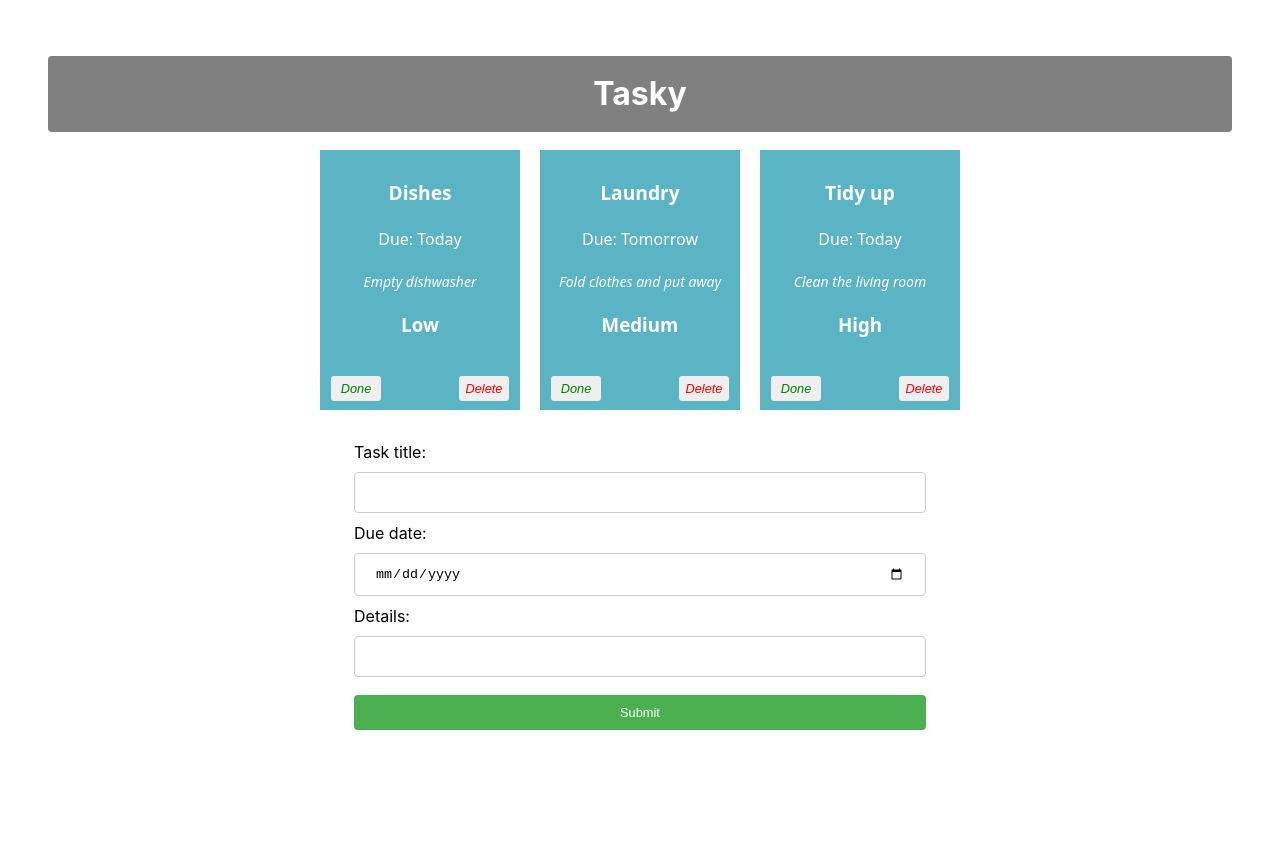
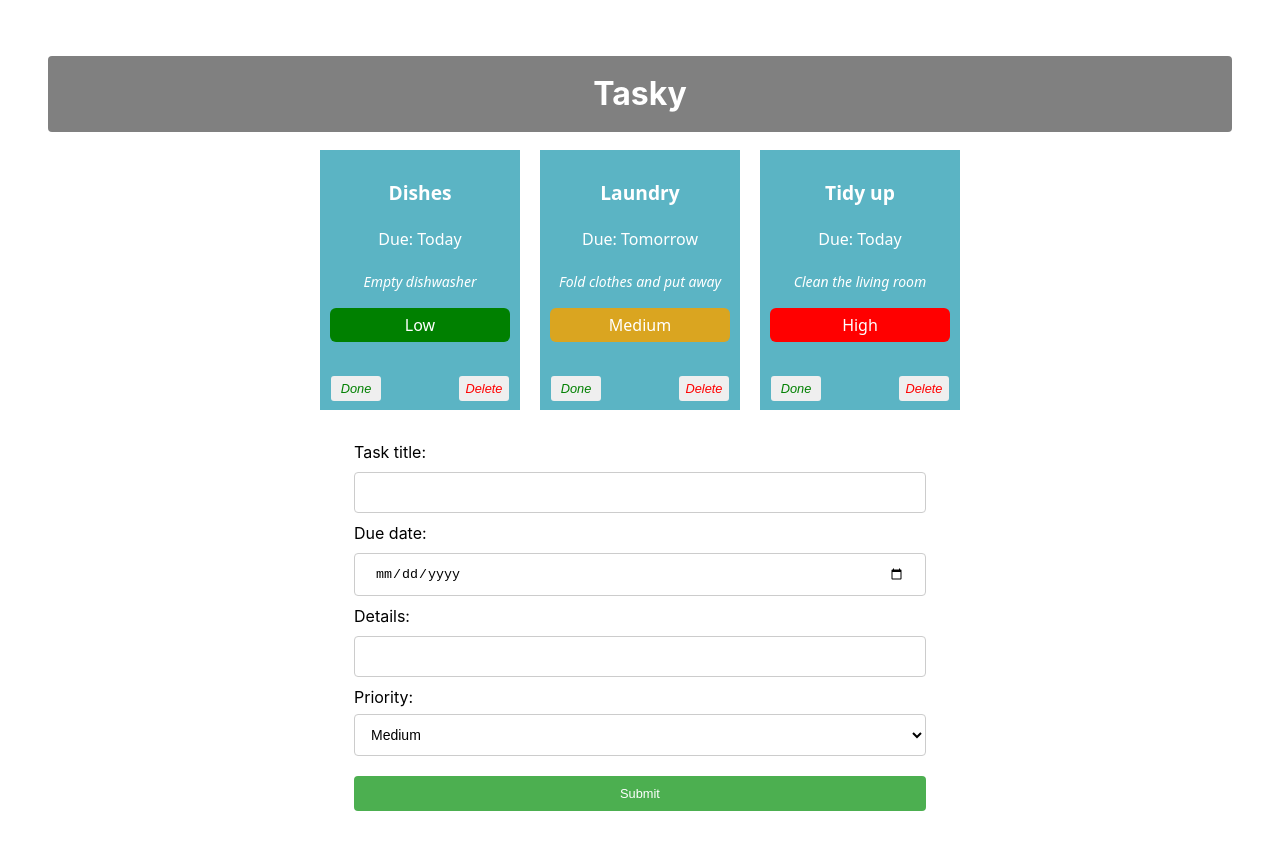
Before and after one commit to yaroslavtere/react-basics-labs, a React (Vite) app in the folder tasky/: page / in a window 1280 px wide. Shown: the top 850 px of the page. Before the commit the page ends 800 px from the top, so only its background shows below. Built offline with nearby package versions, Linux system fonts and the light colour scheme.

Commit message:
Tasky Lab 2b - Exercises done

```diff
--- a/tasky/src/App.css
+++ b/tasky/src/App.css
@@ -114,3 +114,35 @@ form {
   cursor: pointer;
   box-sizing: border-box;
 }
+
+.priority {
+  padding: 5px;
+  border-radius: 6px;
+  color: white;
+}
+
+.low {
+  background-color: green;
+}
+
+.medium {
+  background-color: goldenrod;
+}
+
+.high {
+  background-color: red;
+}
+
+.prioritySelect {
+  width: 100%;
+  height: 42px;
+  padding: 0 12px;
+  margin-top: 5px;
+  margin-bottom: 10px;
+
+  border: 1px solid #ccc;
+  border-radius: 4px;
+
+  font-size: 14px;
+  background-color: white;
+}
--- a/tasky/src/App.jsx
+++ b/tasky/src/App.jsx
@@ -17,7 +17,8 @@ function App() {
     const [ formState, setFormState ] = useState({
     title: "",
     description: "",
-    deadline: ""
+    deadline: "",
+    priority: "Medium"
   });
 
     const doneHandler = (taskIndex) => {
@@ -45,6 +46,9 @@ function App() {
           break;
       case "deadline":
           form.deadline = event.target.value;
+          break;
+      case "priority":
+          form.priority = event.target.value;
           break;
       default:
           form = formState;
--- a/tasky/src/components/Form.jsx
+++ b/tasky/src/components/Form.jsx
@@ -18,6 +18,15 @@ const AddTaskForm = (props) => {
         <input type="text" name="description" onChange={(event) => props.change(event)} />
     </label>
 
+    <label>
+        Priority:
+        <select className="prioritySelect" name="priority" defaultValue="Medium" onChange={(event) => props.change(event)}>
+            <option value="Low">Low</option>
+            <option value="Medium">Medium</option>
+            <option value="High">High</option>
+        </select>
+    </label>
+
     <button className="submitButton" type="submit">
         Submit
     </button>
--- a/tasky/src/components/Task.jsx
+++ b/tasky/src/components/Task.jsx
@@ -4,7 +4,10 @@ const Task = (props) => {
       <p className="title">{props.title}</p>
       <p>Due: {props.deadline}</p>
       <p className="description">{props.description}</p>
-      <h3>{props.priority}</h3>
+
+      <p className={`priority ${props.priority.toLowerCase()}`}>
+        {props.priority}
+      </p>
 
       <button className='doneButton' onClick={props.markDone}>Done</button>
       <button className='deleteButton' onClick={props.deleteTask}>Delete</button>
```
